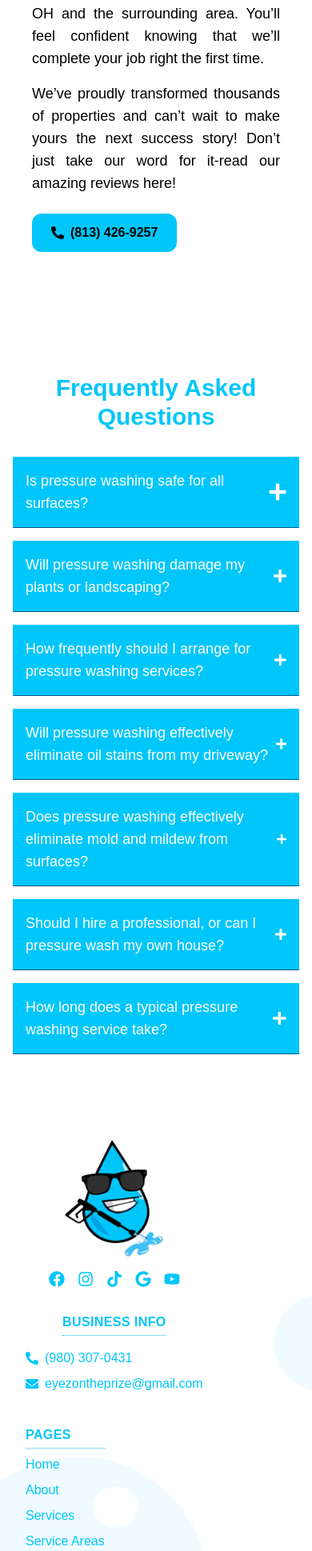
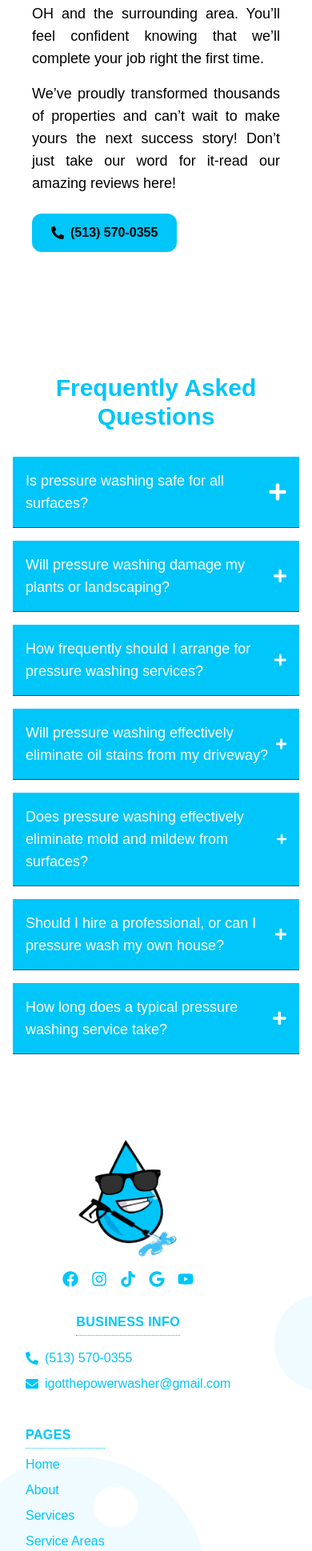
Before and after one commit to I-got-the-power-washer/i-got-the-power-washer, a Next.js app: page / in a window 390 px wide. Shown: the part 5007-6946 px from the top of the page at 80% size. Built offline with nearby package versions, Linux system fonts and the light colour scheme.

Commit message:
mobile-changes

```diff
--- a/src/app/about-us/page.js
+++ b/src/app/about-us/page.js
@@ -10,7 +10,7 @@ const aboutPage = () => {
   return (
     <div>
       <head>
-      <link rel="canonical" href="https://www.eyezontheprizeautospa.com/about-us" />
+      <link rel="canonical" href="https://www.com/about-us" />
       </head>
         <div className="relative min-h-[60vh] bg-gradient-to-r from-[#00C6F9] to-white bg-center bg-no-repeat bg-cover z-0">
 
--- a/src/app/components/Footer/footerU.jsx
+++ b/src/app/components/Footer/footerU.jsx
@@ -46,26 +46,26 @@ const FooterU = () => {
             <a href="/">
               <img
                 src="/images/uft.png"
-                alt="Eyez on the Prize Logo"
+                alt="I got the power washer"
                 className="w-32 h-auto"
               />
             </a>
           </div>
 
           <div className="flex space-x-4 text-[#00C6F9] text-xl ">
-            <a href="https://www.facebook.com/EyezPrizeAutoSpa" target="_blank" rel="noopener noreferrer" className="hover:text-[#912ED9]">
+            <a href="https://www.facebook.com/" target="_blank" rel="noopener noreferrer" className="hover:text-[#912ED9]">
               <FaFacebook />
             </a>
-            <a href="https://www.instagram.com/eyezontheprizeautospa/#" target="_blank" rel="noopener noreferrer" className="hover:text-[#912ED9]">
+            <a href="https://www.instagram.com/" target="_blank" rel="noopener noreferrer" className="hover:text-[#912ED9]">
               <FaInstagram />
             </a>
-            <a href="https://www.tiktok.com/@eyezontheprizeautospa" target="_blank" rel="noopener noreferrer" className="hover:text-[#912ED9]">
+            <a href="https://www.tiktok.com/" target="_blank" rel="noopener noreferrer" className="hover:text-[#912ED9]">
               <FaTiktok />
             </a>
-            <a href="https://www.google.com/search?q=Eyez+On+The+Prize+Auto-Spa" target="_blank" rel="noopener noreferrer" className="hover:text-[#912ED9]">
+            <a href="https://www.google.com/" target="_blank" rel="noopener noreferrer" className="hover:text-[#912ED9]">
               <FaGoogle />
             </a>
-            <a href="https://www.youtube.com/@eyezontheprizeautospa" target="_blank" rel="noopener noreferrer" className="hover:text-[#912ED9]">
+            <a href="https://www.youtube.com/" target="_blank" rel="noopener noreferrer" className="hover:text-[#912ED9]">
               <FaYoutube />
             </a>
           </div>
@@ -77,11 +77,11 @@ const FooterU = () => {
           <div className="flex flex-col space-y-2">
             <div className="flex items-center space-x-2">
               <FaPhoneAlt className="text-[#00C6F9]" />
-              <a href="tel:+19803070431">(980) 307-0431</a>
+              <a href="tel:5135700355">(513) 570-0355</a>
             </div>
             <div className="flex items-center space-x-2">
               <FaEnvelope className="text-[#00C6F9]" />
-              <a href="mailto:eyezontheprizeautospa@gmail.com">eyezontheprize@gmail.com</a>
+              <a href="mailto:igotthepowerwasher@gmail.com">igotthepowerwasher@gmail.com</a>
             </div>
           </div>
         </div>
--- a/src/app/components/Owner/Owner.jsx
+++ b/src/app/components/Owner/Owner.jsx
@@ -107,7 +107,7 @@ const Owner = () => {
                 variants={textVariants}
               >
                 <FaPhoneAlt className="mr-2" />
-                <Link href="tel:+18134269257">(813) 426-9257</Link>
+                <Link href="tel:+15135700355">(513) 570-0355</Link>
               </motion.button>
             </motion.div>
           </motion.div>
--- a/src/app/components/homeExterior/homeExterior.jsx
+++ b/src/app/components/homeExterior/homeExterior.jsx
@@ -86,7 +86,7 @@ const HomeExterior = () => {
               variants={textVariants}
             >
               <FaPhoneAlt className="mr-2" />
-              <Link href="tel:+18134269257">(813) 426-9257</Link>
+              <Link href="tel:+15135700355">(513) 570-0355</Link>
             </motion.button>
           </motion.div>
         </motion.div>
```
